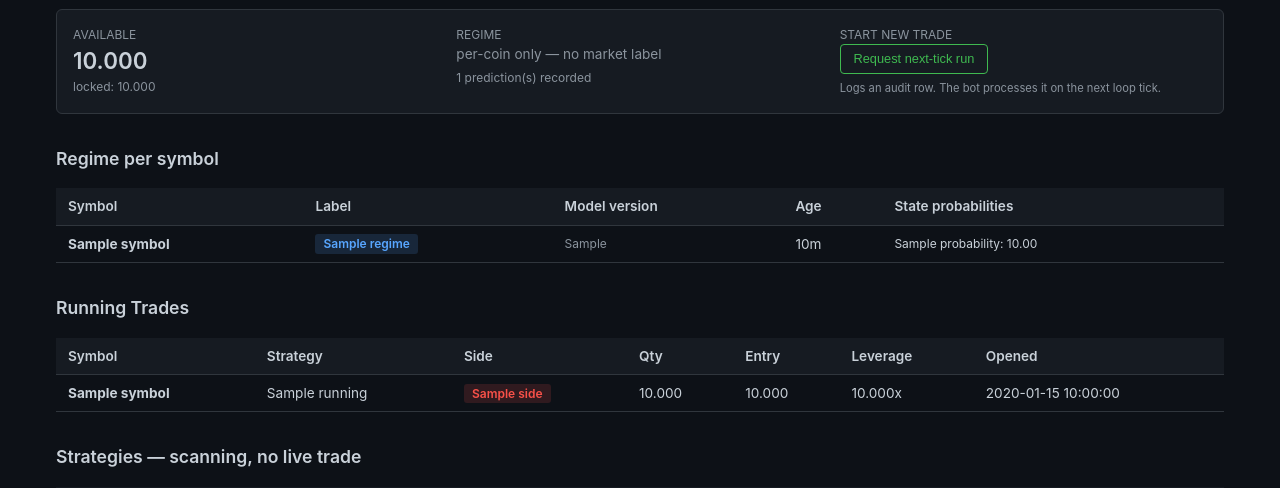
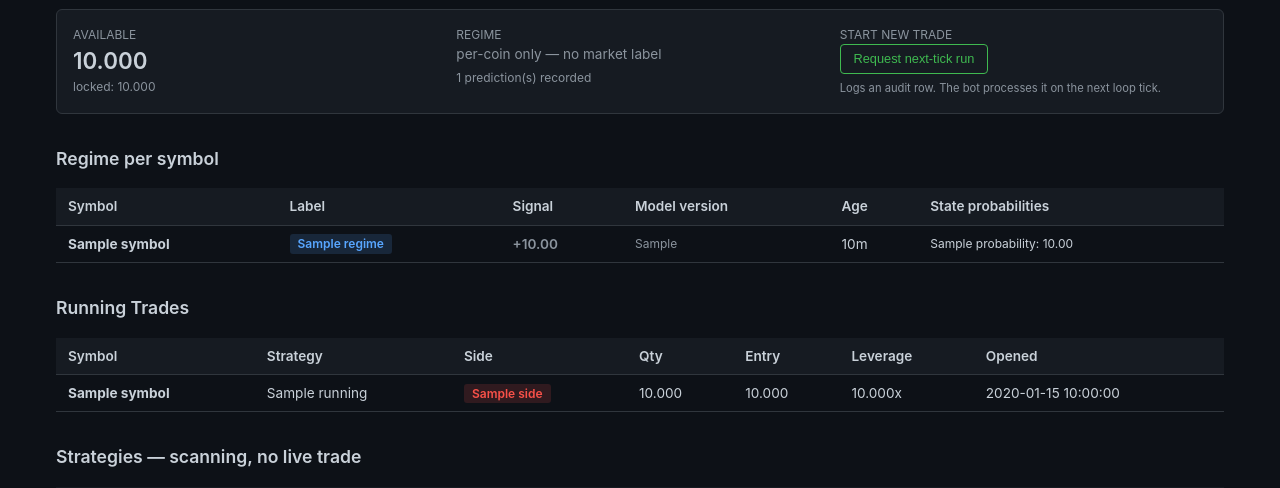
Before and after one commit to abhipatratrade/trading-bot, a FastAPI app: template src/dashboard/templates/bucket.html in a window 1280 px wide. Shown: the part 152-640 px from the top of the page. Run offline with FastAPI, Linux system fonts and the light colour scheme; the template is opened without the code that fills it: most values are stand-ins (such as "Sample title", 1, 10 or a date in 2020).

Commit message:
feat(dashboard): show continuous regime signal P(bull)-P(bear) on bucket page
Surfaces the regime_snapshot.signal column (shipped in the prior commit) on
the per-bucket regime view: a colour-coded Signal column in the per-symbol
table (green +, red -, em-dash when null) and the market signal beside the
summary label. Read-only display; no behaviour change.

Co-Authored-By: Claude Opus 4.8 <noreply@anthropic.com>

```diff
--- a/src/dashboard/routes/buckets.py
+++ b/src/dashboard/routes/buckets.py
@@ -290,6 +290,8 @@ def _regime_row(snap: RegimeSnapshot, *, is_market: bool) -> dict[str, object]:
         "model_version": snap.model_version,
         "age_min": _age_minutes(snap.ts),
         "probabilities": snap.state_probabilities,
+        # Continuous conviction P(bull)−P(bear) ∈ [-1, 1]; None on older rows.
+        "signal": snap.signal,
     }
 
 
--- a/src/dashboard/templates/bucket.html
+++ b/src/dashboard/templates/bucket.html
@@ -31,6 +31,9 @@
       {% if market_row %}
         <div style="font-size:1.4rem;font-weight:600;text-transform:capitalize">
           {{ market_row.label }}
+          {% if market_row.signal is not none %}
+            <span style="font-size:0.9rem;font-weight:600;color:{% if market_row.signal > 0 %}#3fb950{% elif market_row.signal < 0 %}#f85149{% else %}#8b949e{% endif %}">{{ "%+.2f"|format(market_row.signal) }}</span>
+          {% endif %}
           <span style="font-size:0.7rem;color:#8b949e;font-weight:400">(market)</span>
         </div>
         <div style="color:#8b949e;font-size:0.75rem">
@@ -66,6 +69,7 @@
       <tr>
         <th>Symbol</th>
         <th>Label</th>
+        <th>Signal</th>
         <th>Model version</th>
         <th>Age</th>
         <th>State probabilities</th>
@@ -87,6 +91,13 @@
             <span class="badge badge-red">{{ r.label }}</span>
           {% else %}
             <span class="badge badge-blue">{{ r.label }}</span>
+          {% endif %}
+        </td>
+        <td>
+          {% if r.signal is none %}
+            <span style="color:#8b949e">—</span>
+          {% else %}
+            <span style="font-weight:600;color:{% if r.signal > 0 %}#3fb950{% elif r.signal < 0 %}#f85149{% else %}#8b949e{% endif %}">{{ "%+.2f"|format(r.signal) }}</span>
           {% endif %}
         </td>
         <td style="font-size:0.75rem;color:#8b949e">{{ r.model_version }}</td>
```
